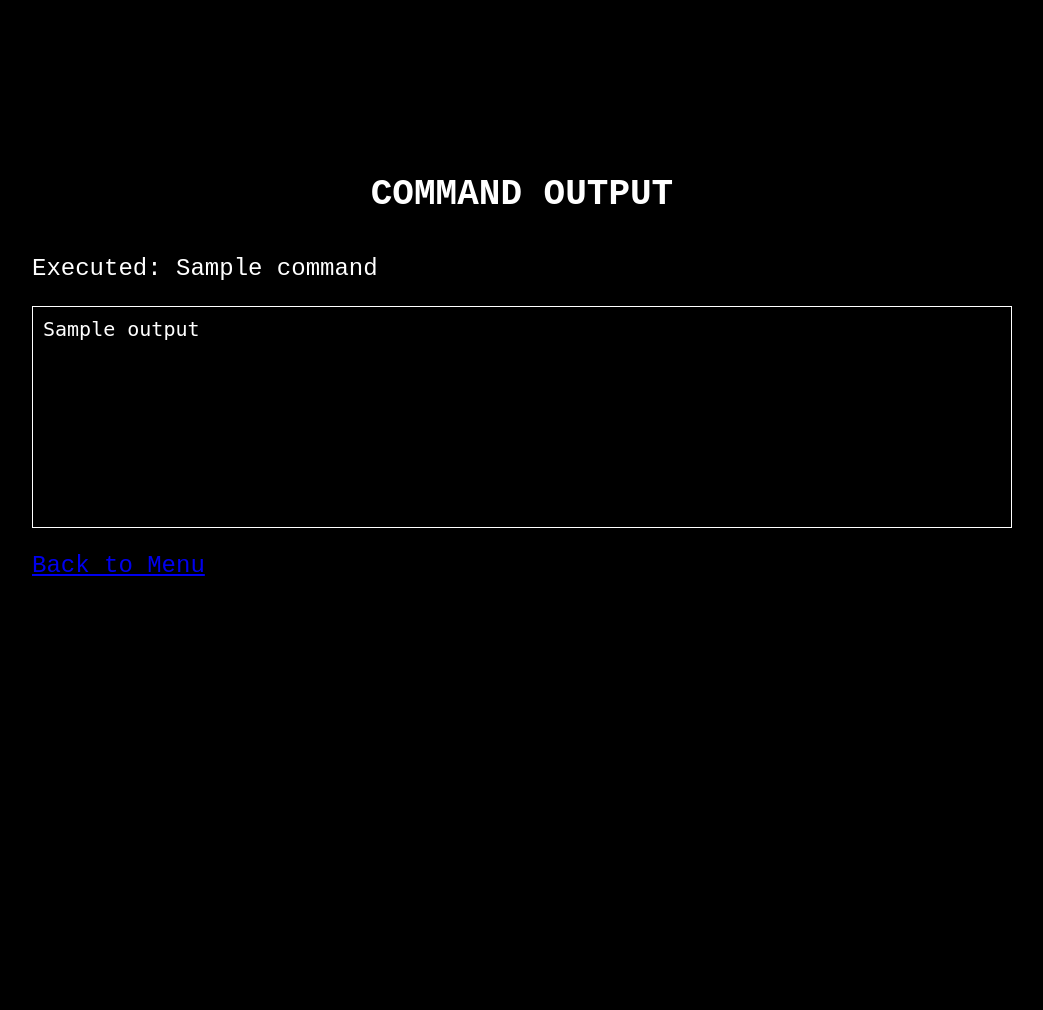
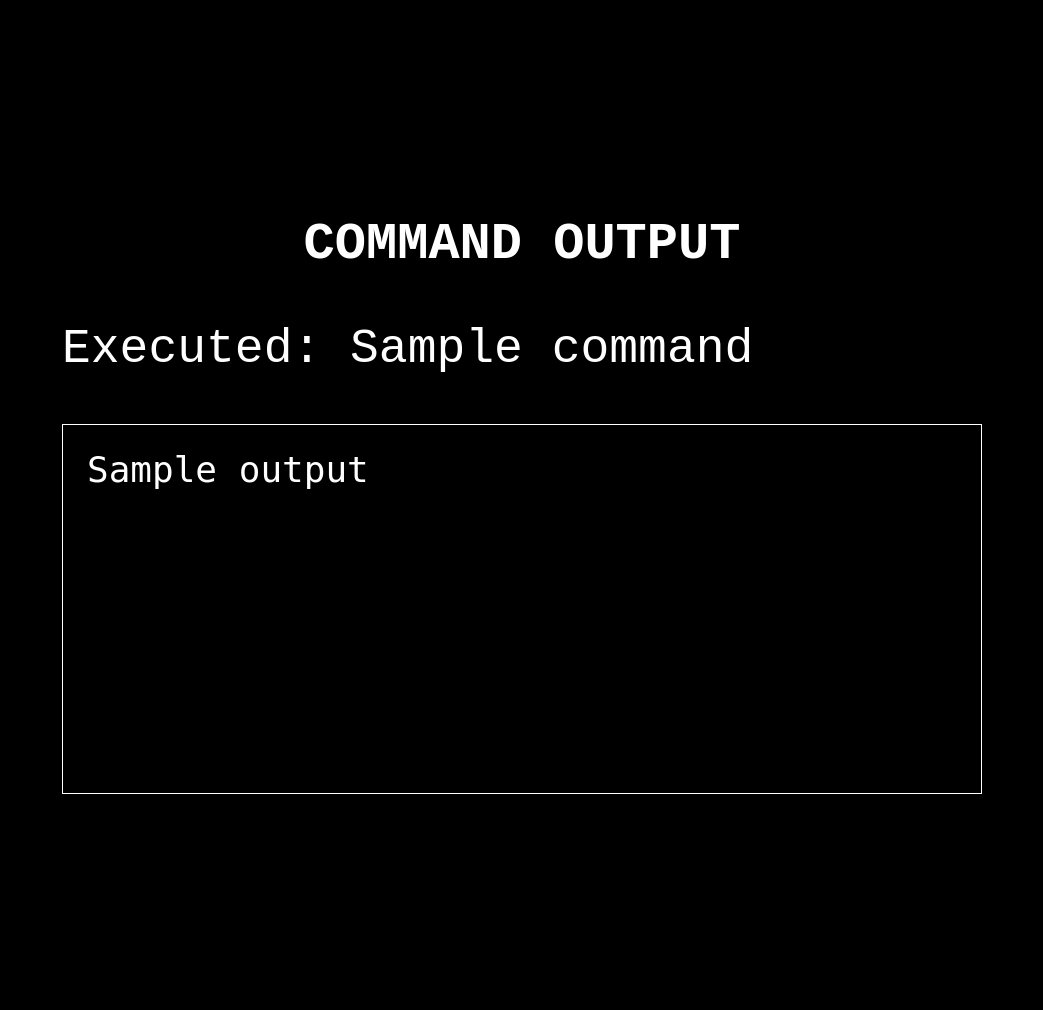
Before and after one commit to jurrebuunk/crtkiosk, a Flask app: template templates/output.html in a window 1280 px wide. Shown: the whole page, without its empty margins (118-1161 px from the left). Before the commit the page ends 576 px from the top, so only its background shows below. Run offline with Flask 3, Linux system fonts and the light colour scheme; the template is opened without the code that fills it: most values are stand-ins (such as "Sample title", 1, 10 or a date in 2020).

Commit message:
Increase CRT UI scale and simplify pages

```diff
--- a/static/ai_script.js
+++ b/static/ai_script.js
@@ -71,12 +71,6 @@ document.addEventListener('DOMContentLoaded', function() {
         }
     });
 
-    document.getElementById('start-btn').addEventListener('click', function() {
-        if (!animating) {
-            recognition.start();
-        }
-    });
-
     function startAnimation() {
         animating = true;
         animateBars();
--- a/static/style.css
+++ b/static/style.css
@@ -3,8 +3,8 @@ body {
     color: #fff;
     font-family: 'Courier New', monospace;
     margin: 0;
-    padding: 150px;
-    font-size: 24px;
+    padding: 180px;
+    font-size: 48px;
 }
 
 #terminal {
@@ -13,7 +13,7 @@ body {
 
 h1 {
     text-align: center;
-    font-size: 36px;
+    font-size: 52px;
     margin-bottom: 40px;
 }
 
@@ -22,36 +22,36 @@ h1 {
 }
 
 .menu-item {
-    padding: 10px;
-    margin: 5px 0;
+    padding: 22px 0;
+    margin: 10px 0;
     cursor: pointer;
 }
 
 #output {
     white-space: pre-wrap;
     border: 1px solid #fff;
-    padding: 10px;
-    min-height: 200px;
-    font-size: 20px;
+    padding: 24px;
+    min-height: 320px;
+    font-size: 36px;
 }
 
 pre {
     white-space: pre-wrap;
-    font-size: 20px;
+    font-size: 36px;
 }
 
 #spectrogram {
     display: flex;
     justify-content: center;
     align-items: flex-end;
-    gap: 15px;
-    height: 100px;
-    margin: 40px 0;
+    gap: 44px;
+    height: 360px;
+    margin: 80px 0;
 }
 
 .bar {
-    width: 15px;
-    height: 20px;
+    width: 56px;
+    height: 72px;
     background-color: #fff;
     transition: height 0.1s;
 }
--- a/templates/ai_assistant.html
+++ b/templates/ai_assistant.html
@@ -16,10 +16,8 @@
             <div class="bar"></div>
             <div class="bar"></div>
         </div>
-        <button id="start-btn">Start Listening</button>
         <p id="status"></p>
         <div id="transcript"></div>
-        <p><a href="/">Back to Menu</a></p>
     </div>
     <script src="{{ url_for('static', filename='ai_script.js') }}"></script>
 </body>
--- a/templates/index.html
+++ b/templates/index.html
@@ -8,7 +8,6 @@
 </head>
 <body>
     <div id="terminal">
-        <h1>CRT KIOSK MENU</h1>
         <div id="menu">
             <div class="menu-item selected" data-command="ls -la">List Files</div>
             <div class="menu-item" data-command="date">Show Date</div>
@@ -16,7 +15,6 @@
             <div class="menu-item" data-command="uname -a">System Info</div>
             <div class="menu-item" data-command="ip addr show">Network Info</div>
             <div class="menu-item" data-command="df -h">Disk Usage</div>
-            <div class="menu-item" data-command="echo 'Hello from CRT Kiosk'">Hello World</div>
             <div class="menu-item" data-command="ai">AI Assistant</div>
         </div>
     </div>
--- a/templates/output.html
+++ b/templates/output.html
@@ -11,7 +11,6 @@
         <h1>COMMAND OUTPUT</h1>
         <p>Executed: {{ command }}</p>
         <pre id="output">{{ output }}</pre>
-        <p><a href="/">Back to Menu</a></p>
     </div>
 </body>
 </html>
```
